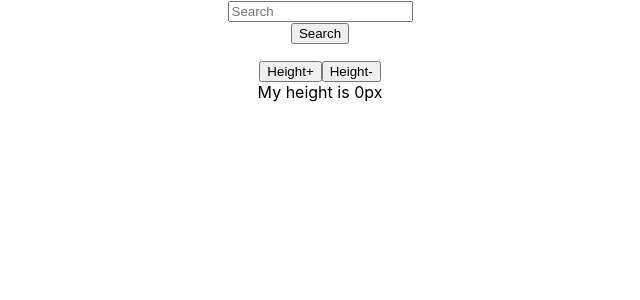
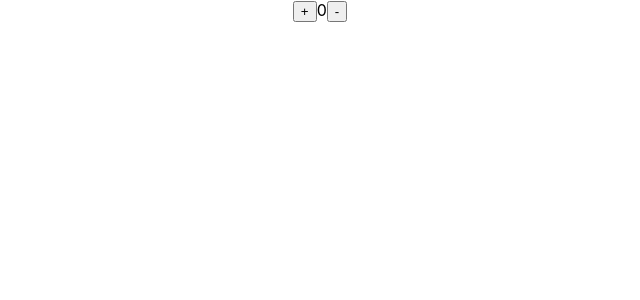
Before and after one commit to roman-toritsyn/react-studying, a React (Create React App) app: page / in a window 1280 px wide. Shown: the top 300 px of the page, without its empty margins (320-960 px from the left). Built offline with nearby package versions, Linux system fonts and the light colour scheme.

Commit message:
useReduser + context

```diff
--- a/src/App.tsx
+++ b/src/App.tsx
@@ -1,4 +1,4 @@
-import React, { useState } from 'react'
+import React, { useContext, useState } from 'react'
 import './App.css'
 import { Card } from './components/Card'
 import { WelcomeDialog } from './components/Children'
@@ -22,6 +22,7 @@ import { SyntheticEvents } from './components/SyntheticEvents'
 import { SetState } from './components/Hooks/UseState'
 import { AxiosUsage } from './components/AxiosUsage'
 import { GetBoundingClientRect } from './components/GetBoundingClientRect'
+import { Counter } from './components/UseReducer'
 
 function App() {
   const [online, setOnline] = useState(true);
@@ -65,8 +66,9 @@ function App() {
       {/* <PropTypesComponent message={'Hello it\'s PropTypes xD'} /> */}
       {/* <SyntheticEvents /> */}
       {/* <SetState /> */}
-      <AxiosUsage />
-      <GetBoundingClientRect />
+      {/* <AxiosUsage /> */}
+      {/* <GetBoundingClientRect /> */}
+      <Counter />
     </div>
   );
 }
--- /dev/null
+++ b/src/components/UseReducer/StateContext.jsx
@@ -0,0 +1,38 @@
+import React, { useReducer } from "react";
+
+const reducer = (state, action) => {
+  switch (action.type) {
+    case 'increase':
+      return {
+        ...state,
+        count: state.count + 1,
+      }
+
+    case 'decrease':
+      return {
+        ...state,
+        count: state.count - 1,
+      }
+
+    default:
+      return state
+  }
+}
+
+const initialState = { count: 0 }
+
+export const DispatchContext = React.createContext(() => {})
+export const StateContext = React.createContext(initialState)
+
+
+export const StateProvider = ({ children }) => {
+  const [state, dispatch] = useReducer(reducer, initialState)
+
+  return (
+    <DispatchContext.Provider value={dispatch}>
+      <StateContext.Provider value={state}>
+        {children}
+      </StateContext.Provider>
+    </DispatchContext.Provider>
+  )
+}
--- /dev/null
+++ b/src/components/UseReducer/UseReducer.jsx
@@ -0,0 +1,18 @@
+import React, { useContext } from "react";
+import { DispatchContext, StateContext } from './StateContext'
+
+export const Counter = () => {
+  const dispatch = useContext(DispatchContext)
+  const { count } = useContext(StateContext)
+
+  const increase = () => dispatch({ type: 'increase' })
+  const decrease = () => dispatch({ type: 'decrease' })
+
+  return(
+    <>
+      <button onClick={increase}>+</button>
+      <span>{count}</span>
+      <button onClick={decrease}>-</button>
+    </>
+  )
+}
--- /dev/null
+++ b/src/components/UseReducer/index.js
@@ -0,0 +1,2 @@
+export * from './UseReducer'
+export * from './StateContext'
--- a/src/index.tsx
+++ b/src/index.tsx
@@ -4,9 +4,13 @@ import './index.css';
 import App from './App';
 import reportWebVitals from './reportWebVitals';
 
+import { StateProvider } from './components/UseReducer/StateContext'
+
 ReactDOM.render(
   <React.StrictMode>
-    <App />
+    <StateProvider>
+      <App />
+    </StateProvider>
   </React.StrictMode>,
   document.getElementById('root')
 );
```
